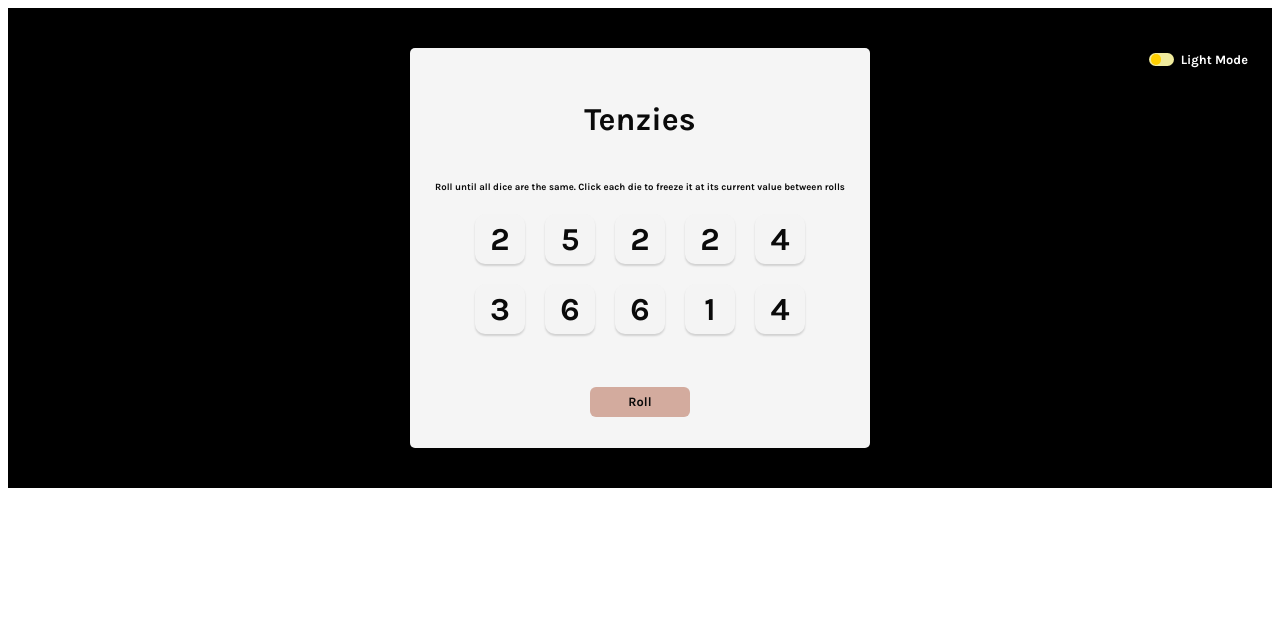
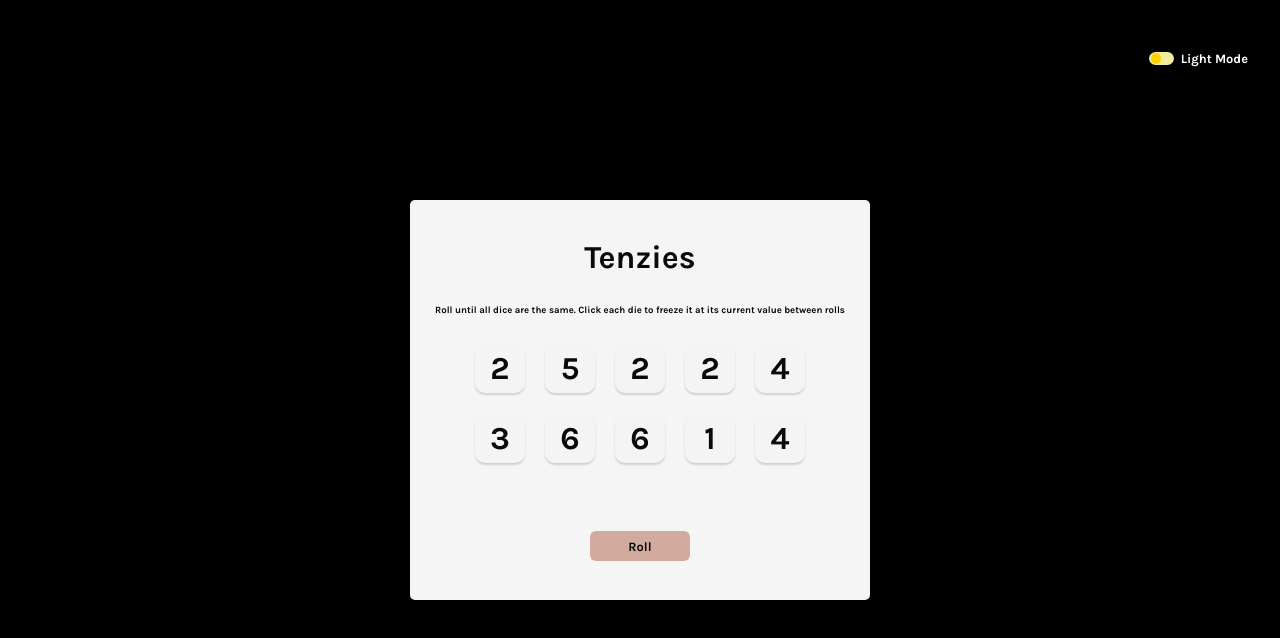
Before and after one commit to Ghostrealm7/tenzies-game, a React (Vite) app: page / in a window 1280 px wide. Shown: the top 638 px of the page. Built offline with nearby package versions, Linux system fonts and the light colour scheme.

Commit message:
CSS refactor

```diff
--- a/src/App.jsx
+++ b/src/App.jsx
@@ -85,12 +85,8 @@ function App() {
       <main data-theme={isDark ? "dark" : "light"}>
         <div className="main-container">
           {tenzies && <Confetti />}
-          <div className="header-container">
-            <div>
-              <h1 className="title">Tenzies</h1>
-            </div>
-            <Toggle isDark={isDark} changeTheme={changeTheme} />
-          </div>
+          <h1 className="title">Tenzies</h1>
+          <Toggle isDark={isDark} changeTheme={changeTheme} />
           <p className="instructions"> {tenzies ? winMessage : instructions}</p>
           <div className="die-container">{diceElements}</div>
           <button className="roll-dice" onClick={tenzies ? newGame : rollDice}>
--- a/src/style.css
+++ b/src/style.css
@@ -1,6 +1,4 @@
 /* Custom Variables */
-
-/* hold color #125E8A light*/
 
 :root {
   --bg-color: #F5F5F5;
@@ -26,18 +24,18 @@
 
 * {
   box-sizing: border-box;
+  margin: 0;
+  padding: 0;
 }
 
 main {
+  height: 100vh;
   display: flex;
-  margin: 0;
   padding: 20px;
   background-color: black;
   justify-content: center;
   align-items: center;
   font-family: 'Karla', sans-serif;
-  height: 30rem;
-  transition: background-color 0.25s ease-in-out;
 }
 
 .main-container {
@@ -51,6 +49,7 @@ main {
   max-width: auto;
   border-radius: 5px;
   padding: 25px;
+  transition: background-color 0.25s ease-in-out;
 }
 
 .header-container {
```
